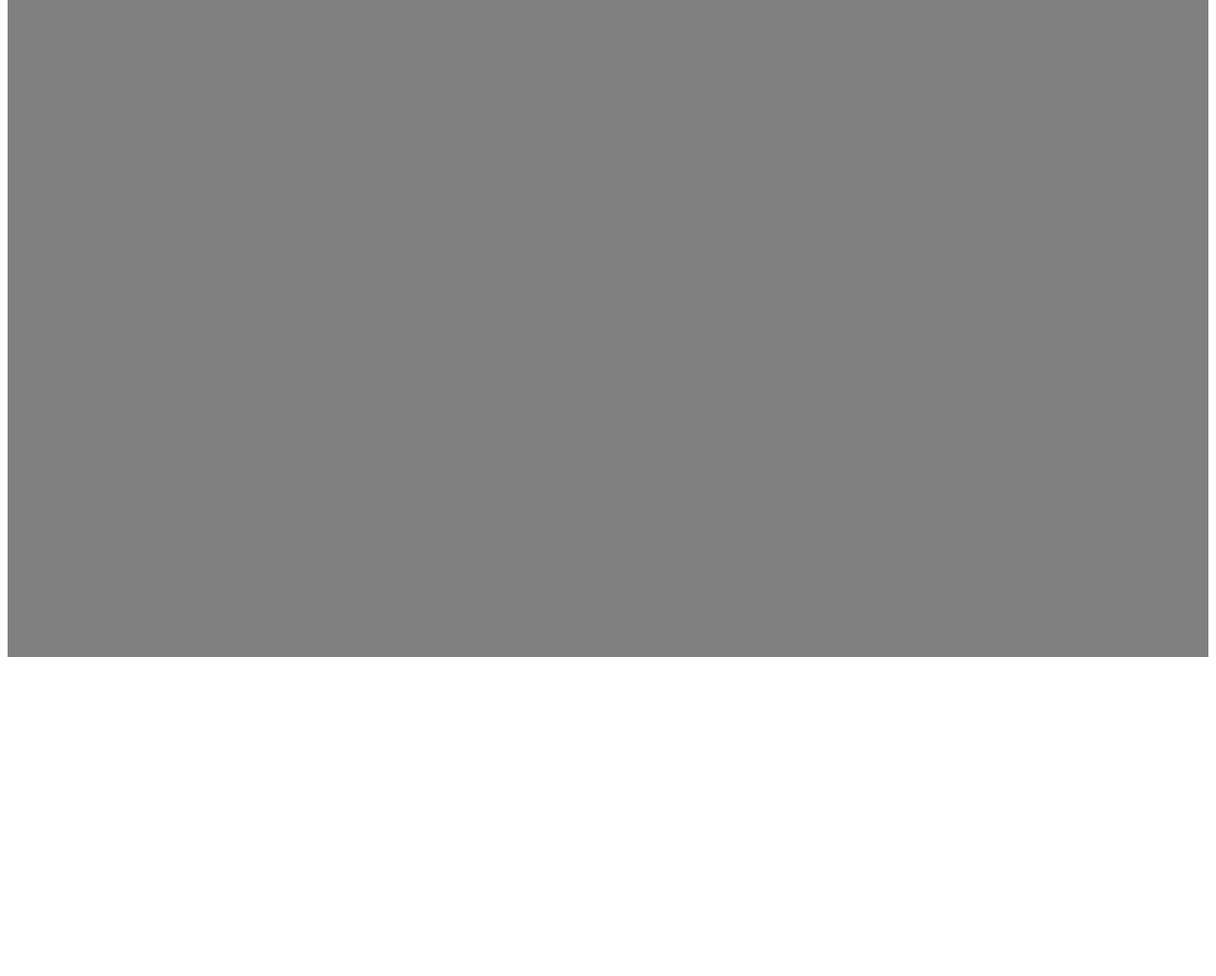
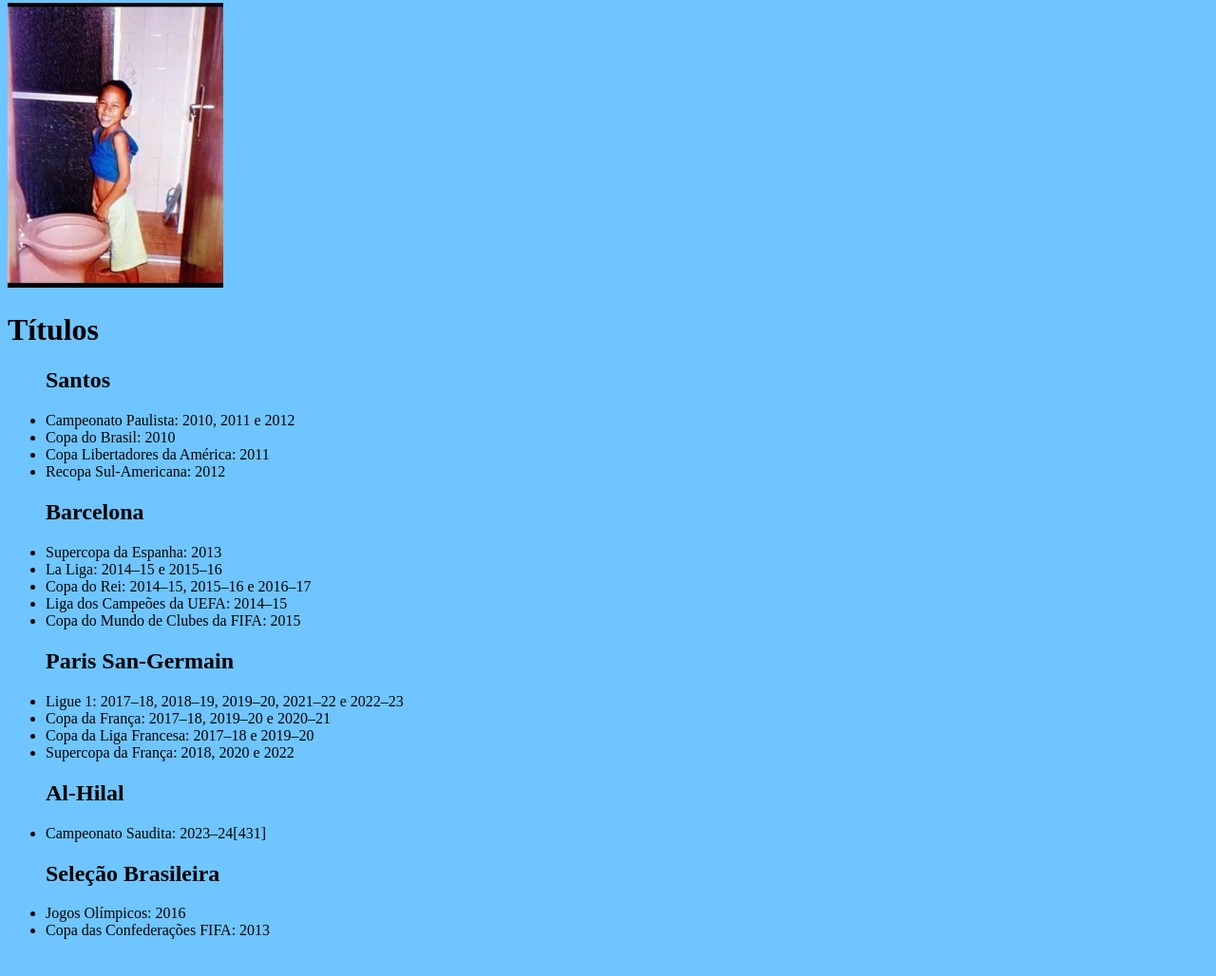
Before and after one commit to luiseduardolima2009/futebol.neymar, a plain HTML site: page index.html in a window 1280 px wide. Shown: the part 1694-2722 px from the top of the page at 95% size. Before the commit the page ends 2394 px from the top, so only its background shows below. Drawn offline with Linux system fonts and the light colour scheme.

Commit message:
Add files via upload

```diff
--- a/index.html
+++ b/index.html
@@ -9,7 +9,6 @@
 <body>
     <script src="script.js"></script>
     <header>
-        <h5>Luis Eduardo de M. Lima   1º ano A  N:28</h5>
      <img class="folder" src="imagens/neymar.png" alt="folder">
     </header>
     <main>
@@ -21,11 +20,48 @@
     <h1>Seleção Brasileira</h1>
     <h3>Neymar representou a Seleção Brasileira nas categorias Sub-17, Sub-20 e profissional. Pela Seleção principal, fez sua estreia em 2010, aos 18 anos, num amistoso contra os Estados Unidos, onde marcou um gol. Neymar tornou-se o artilheiro do Campeonato Sul-Americano Sub-20 de 2011 com nove gols, incluindo dois na final em um triunfo perante a Seleção Uruguaia, liderando a equipe a conquista do título. Foi convocado pelo então treinador Luiz Felipe Scolari para a disputa da Copa das Confederações FIFA de 2013, onde começou a atuar com a camisa de número 10 e acabou por ser escolhido como o melhor jogador do torneio, contribuindo à conquista brasileira com um gol na final contra a Espanha. Na Copa do Mundo FIFA de 2014, Neymar foi o destaque da Seleção com quatro gols, até sofrer uma lesão em uma vértebra da coluna no jogo das quartas de final contra a Seleção Colombiana, que fez com que ele desfalcasse a equipe pelo restante do torneio.[19] Apesar disso, recebeu a Chuteira de Bronze como o terceiro maior goleador do evento, e fez parte da equipe descrita como "time dos sonhos", com os onze melhores jogadores da competição.</h3>
  <img class="folder" src="imagens/brasil.webp" alt="folder">
+    <h1>Infância e Juventude</h1>
+    <h3>Filho do mecânico Neymar da Silva Santos (de quem herdou o nome) e Nadine Santos, Neymar nasceu na cidade de Mogi das Cruzes, na Região Metropolitana de São Paulo, em 5 de fevereiro de 1992, mas ainda muito jovem mudou-se a São Vicente e em seguida a Santos. Em 2003, aos 11 anos de idade, chegou às categorias de base do Santos, donde não saiu mais até tornar-se profissional.
+Quando Neymar ainda não ganhava o suficiente para sustentar a família, ele, o pai, a mãe e a irmã moravam em um cômodo na casa da avó, na periferia de São Vicente.[18] Com o dinheiro e já prevendo o sucesso do filho, a família comprou seu primeiro imóvel, um apartamento ao lado da Vila Belmiro. À medida que o adolescente crescia, o nível de vida da família melhorava. Aos 15 anos, Neymar ganhava 10 mil reais por mês e, aos 16, 25 mil. Aos 17 anos, quando virou titular no time principal do Santos, vieram os primeiros patrocínios. Neymar é evangélico, e frequenta com sua família a Igreja Batista.</h3>
+ <img class="folder" src="imagens/neyma.webp" alt="folder">
+<h1>Títulos</h1>
+<ul>
+<h2>Santos</h2>
+<li>Campeonato Paulista: 2010, 2011 e 2012</li>
+<li>Copa do Brasil: 2010
+    <li>Copa Libertadores da América: 2011</li>
+<li>Recopa Sul-Americana: 2012</li>
+<h2>Barcelona</h2>
+<li>Supercopa da Espanha: 2013</li>
+<li>La Liga: 2014–15 e 2015–16
+    <li>Copa do Rei: 2014–15, 2015–16 e 2016–17</li>
+<li>Liga dos Campeões da UEFA: 2014–15</li>
+<li>Copa do Mundo de Clubes da FIFA: 2015</li>
+<h2>Paris San-Germain</h2>
+<li>Ligue 1: 2017–18, 2018–19, 2019–20, 2021–22 e 2022–23</li>
+<li>Copa da França: 2017–18, 2019–20 e 2020–21</li>
+<li>Copa da Liga Francesa: 2017–18 e 2019–20</li>
+    <li>Supercopa da França: 2018, 2020 e 2022</li>
+<h2>Al-Hilal</h2>
+<li>Campeonato Saudita: 2023–24[431]</li>
+<h2>Seleção Brasileira</h2>
+    <li>Jogos Olímpicos: 2016</li>
+<li>Copa das Confederações FIFA: 2013</li>
+
+
+
+</ul>
+
+
 
 
     </main>
     <footer>
-
+        <a href="https://pt.wikipedia.org/wiki/Neymar#T%C3%ADtulos">Fonte da pequisa</a>
+       <h3>Rua Carlos Welter, 470, no bairro Vila Yolanda, em Foz do Iguaçu, Paraná</h3>
+         <a href="https://www.youtube.com/watch?v=NNYe4DTWGUk">As melhores fintas do Neymar Jr</a>
+              <h2>Obrigado por sua atenção!</h2>
+       <img class="logotipo" src="imagens/image.jpg" alt="logotipo">
     </footer>
 </body>
 </html>
--- a/style.css
+++ b/style.css
@@ -5,7 +5,21 @@
     height: 300px;
 }
 main{
-    background-color: gray;
-    height: 2000px;
-    color:white;
+    background-color: rgb(111, 197, 255);
+    height: 2500px;
+    color:rgb(0, 0, 0);
 }
+body{
+
+    background-color: rgb(111, 197, 255);
+}
+header{
+    background-color: rgb(13, 103, 182);
+}
+footer{
+background-color: aqua;
+height: 300px;
+}
+.logotipo{
+    height: 100px;
+}
```
Also changed, not shown: imagens/image.jpg (added), imagens/neyma.webp (added).
